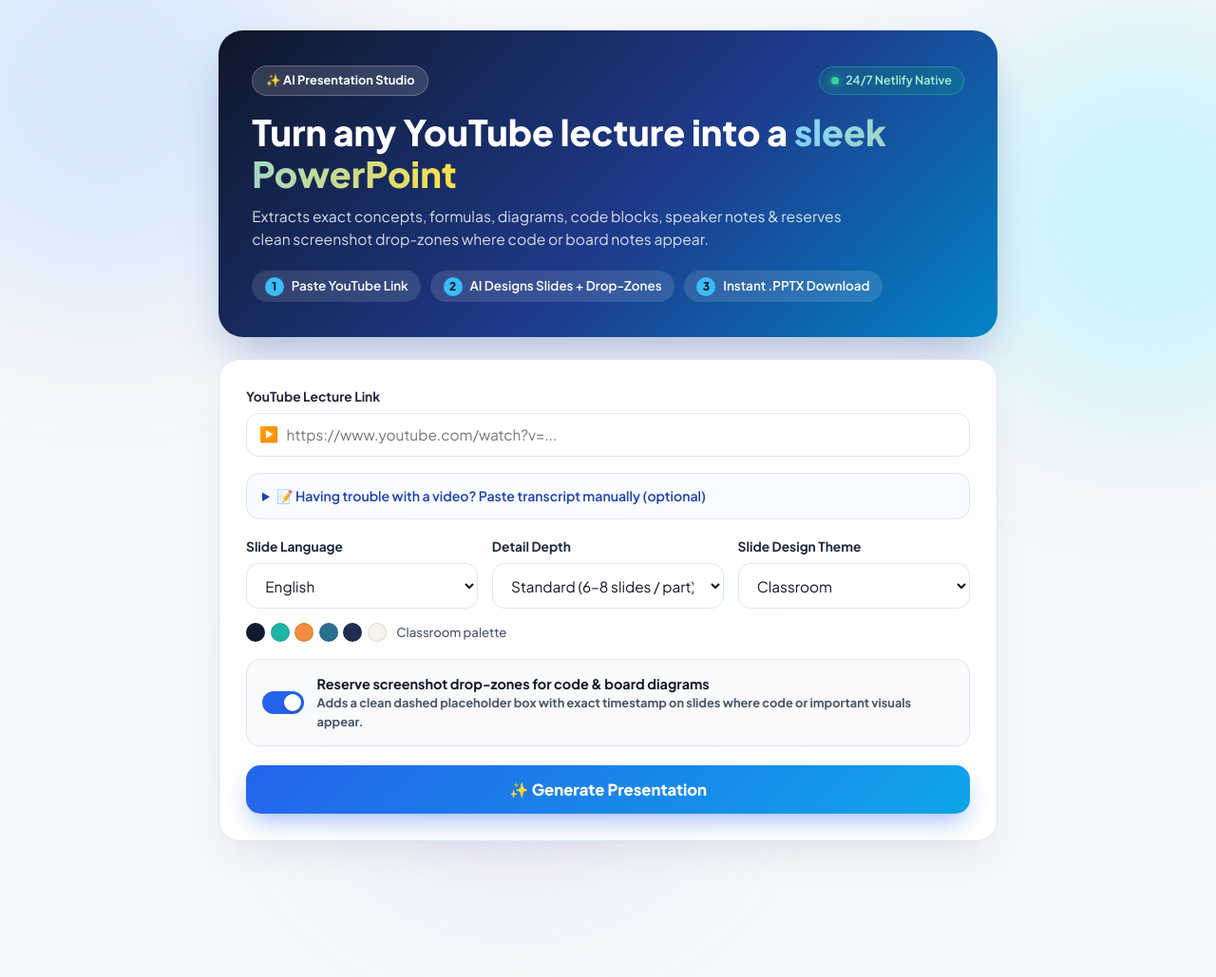
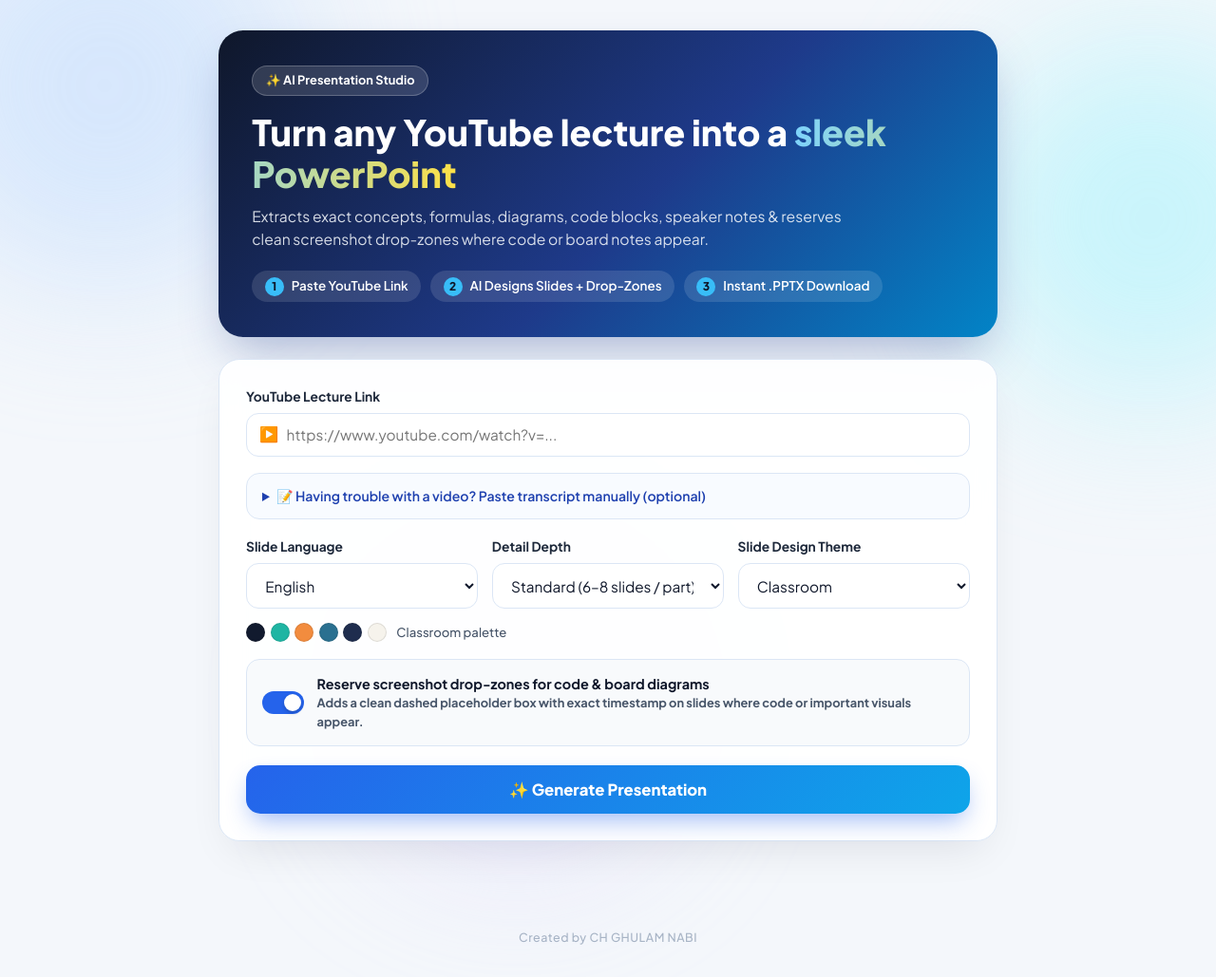
Before and after one commit to chghulamnabikasuri001-source/Youtube-ppt-fusion, a website: page index.html in a window 1280 px wide. Shown: the whole page at 95% size. Before the commit the page ends 970 px from the top, so only its background shows below. Drawn offline with Linux system fonts and the light colour scheme; no server answers.

Commit message:
Add footer with creator name to index.html
Added a footer with creator information.

```diff
--- a/index.html
+++ b/index.html
@@ -21,7 +21,6 @@
     <header class="hero">
       <div class="hero-top">
         <span class="badge">✨ AI Presentation Studio</span>
-        <span class="live-pill"><i class="dot"></i> 24/7 Netlify Native</span>
       </div>
       <h1>Turn any YouTube lecture into a <span class="gradient-text">sleek PowerPoint</span></h1>
       <p class="subtitle">
@@ -198,6 +197,8 @@
     </section>
   </main>
 
+  <footer class="site-footer">Created by CH GHULAM NABI</footer>
+
   <script src="pptx_builder.js"></script>
   <script src="app.js"></script>
 </body>
```
